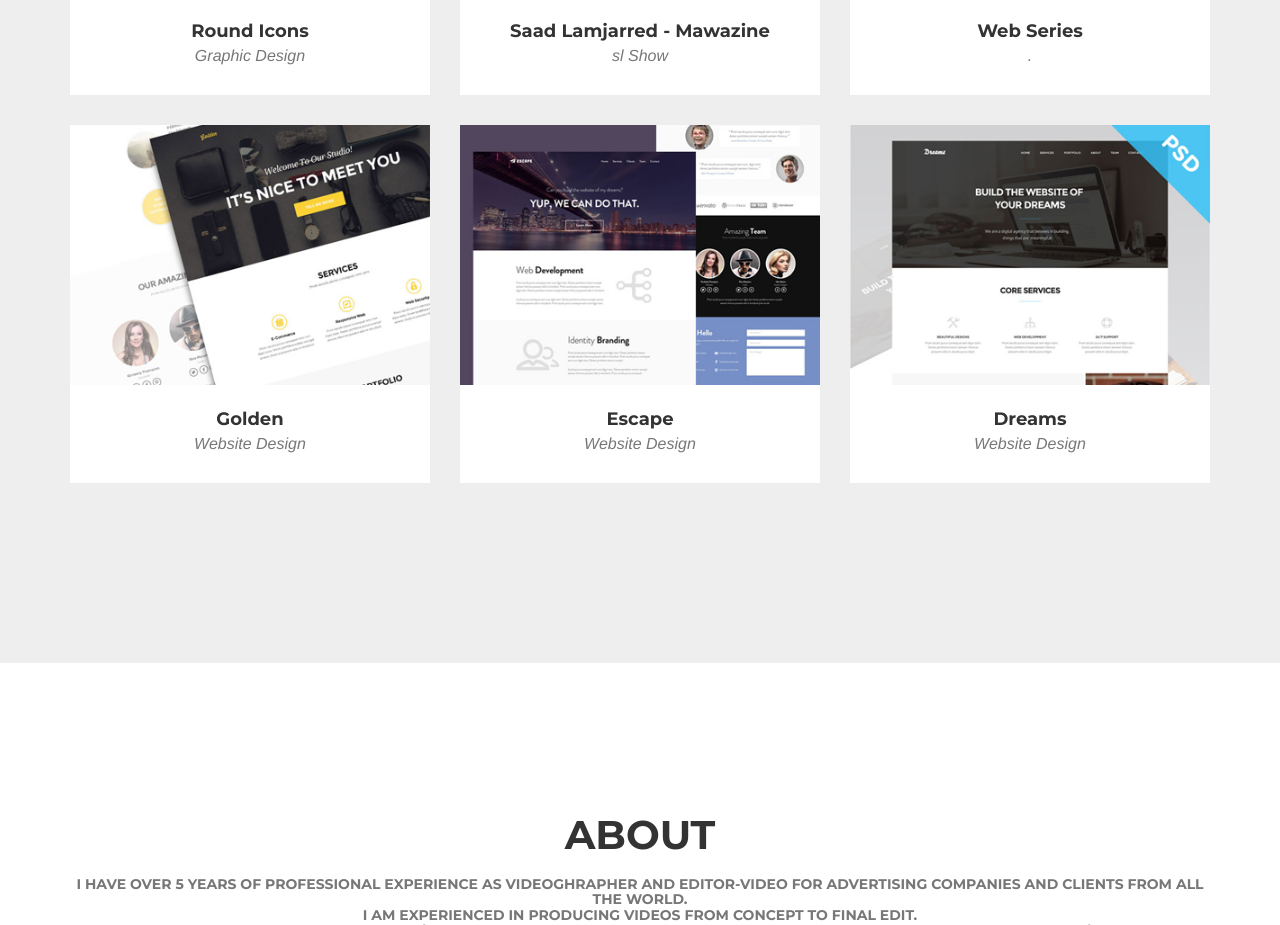
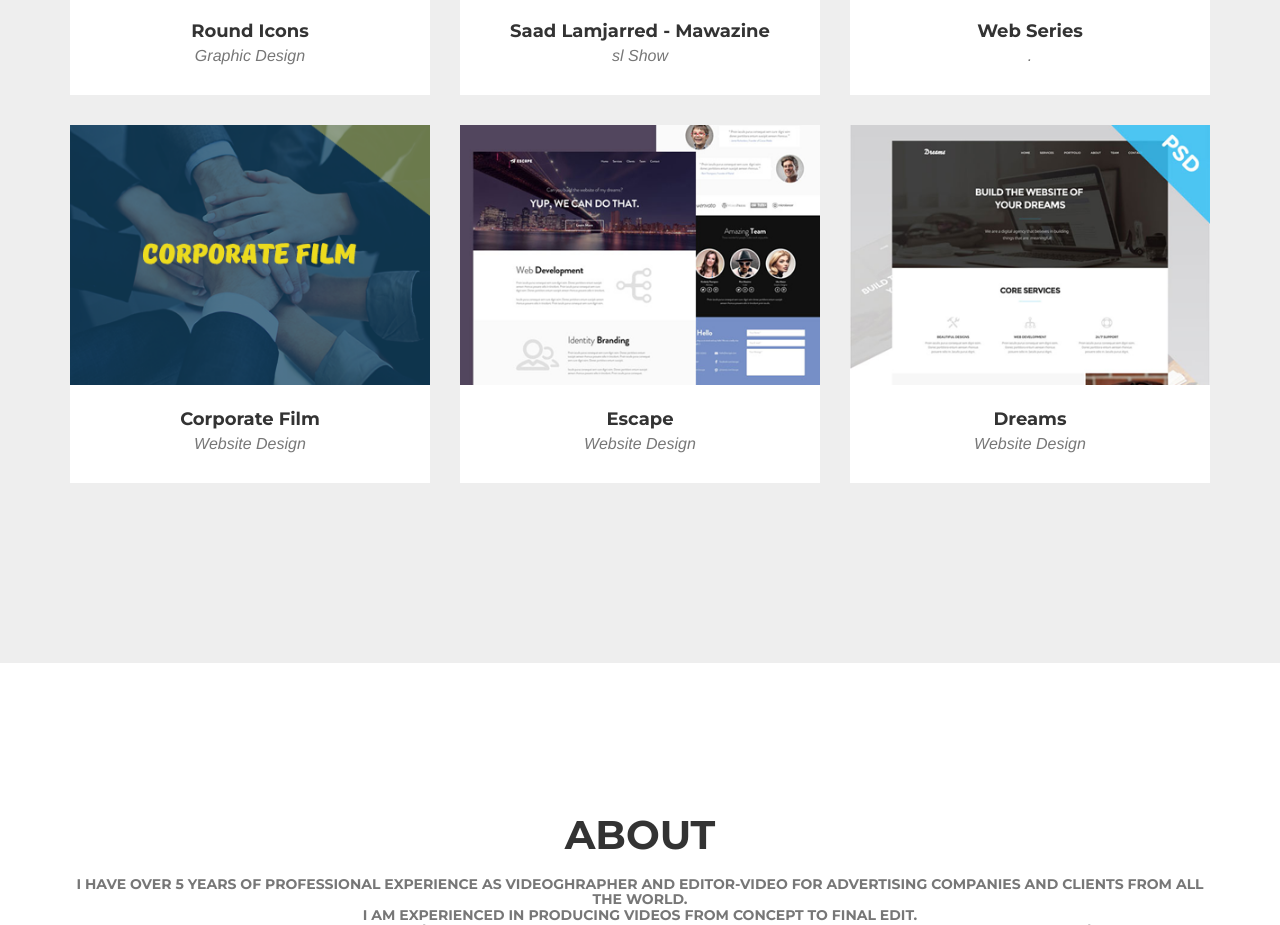
Before and after one commit to Redghost2016/Zakariasiraj, a website: page index.html in a window 1280 px wide. Shown: the part 1980-2905 px from the top of the page. Drawn offline with nearby package versions, Linux system fonts and the light colour scheme; a web font is replaced by a local one.

Commit message:
Corporate film

```diff
--- a/index.html
+++ b/index.html
@@ -179,10 +179,10 @@
                                 <i class="fa fa-plus fa-3x"></i>
                             </div>
                         </div>
-                        <img src="img/portfolio/golden.png" class="img-responsive" alt="">
+                        <img src="img/portfolio/Corporatefilm.png" class="img-responsive" alt="">
                     </a>
                     <div class="portfolio-caption">
-                        <h4>Golden</h4>
+                        <h4>Corporate Film</h4>
                         <p class="text-muted">Website Design</p>
                     </div>
                 </div>
```
Also changed, not shown: img/portfolio/Corporatefilm.png (added).
